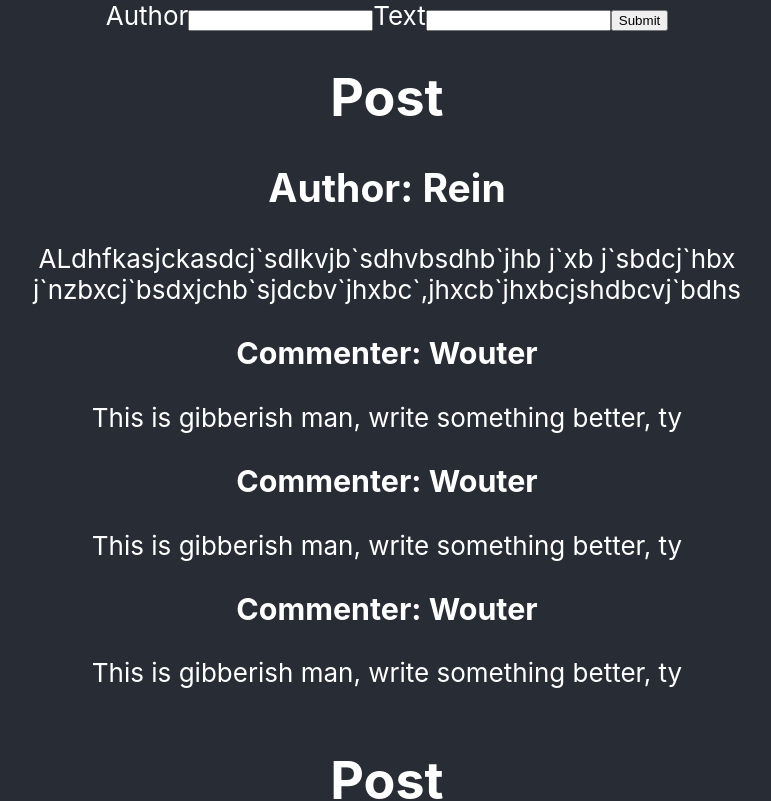
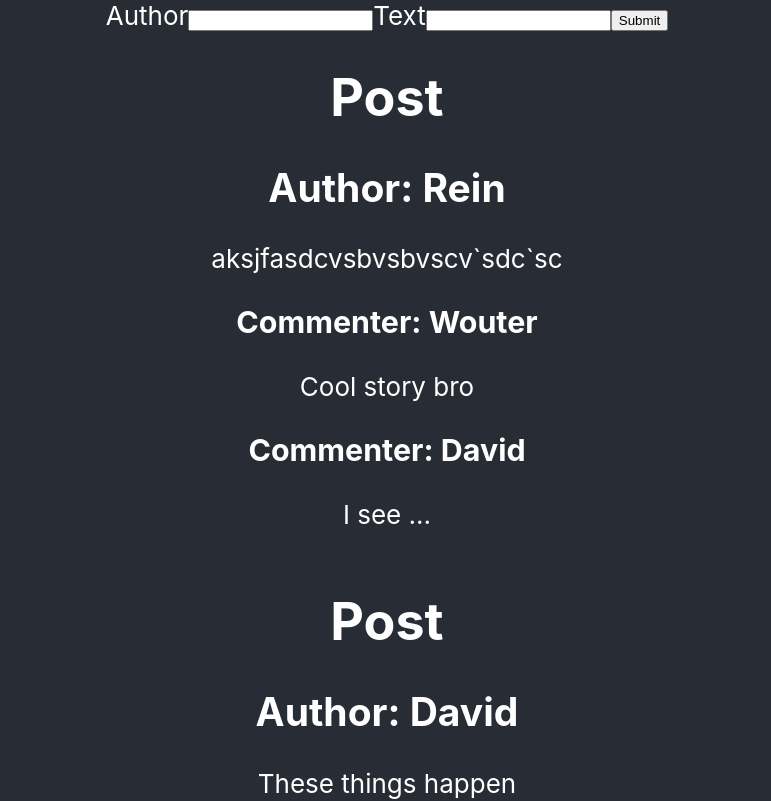
Before and after one commit to Reinoptland/posts, a React (Create React App) app: page / in a window 1280 px wide. Shown: the top 801 px of the page, without its empty margins (253-1024 px from the left). Built offline with nearby package versions, Linux system fonts and the light colour scheme.

Commit message:
Add states to App and Post, pass down as props

```diff
--- a/src/App.js
+++ b/src/App.js
@@ -1,19 +1,37 @@
-import React from "react";
-import logo from "./logo.svg";
+import React, { Component } from "react";
 import "./App.css";
 import Post from "./components/Post";
 import PostForm from "./components/PostForm";
 
-function App() {
+class App extends Component {
+  state = {
+    posts: [
+      { id: 1, author: "Rein", text: "aksjfasdcvsbvsbvscv`sdc`sc" },
+      { id: 2, author: "David", text: "These things happen" },
+      { id: 3, author: "Jeroen", text: "You do not have to make it on Jeroen" },
+      { id: 4, author: "Wouter", text: "7 Productivity hacks for Asana" }
+    ]
+  };
+
+  render() {
     return (
       <div className="App">
         <header className="App-header">
           <PostForm />
-        <Post />
-        <Post />
+          {this.state.posts.map(post => {
+            return (
+              <Post
+                key={post.id}
+                author={post.author}
+                text={post.text}
+                id={post.id}
+              />
+            );
+          })}
         </header>
       </div>
     );
   }
+}
 
 export default App;
--- a/src/components/Comment.js
+++ b/src/components/Comment.js
@@ -4,8 +4,8 @@ class Comment extends Component {
   render() {
     return (
       <div>
-        <h3>Commenter: Wouter</h3>
-        <p>This is gibberish man, write something better, ty</p>
+        <h3>Commenter: {this.props.commenter}</h3>
+        <p>{this.props.content}</p>
       </div>
     );
   }
--- a/src/components/Post.js
+++ b/src/components/Post.js
@@ -2,19 +2,29 @@ import React, { Component } from "react";
 import Comment from "./Comment";
 
 class Post extends Component {
+  state = {
+    comments: [
+      { id: 1, commenter: "Wouter", content: "Cool story bro" },
+      { id: 2, commenter: "David", content: "I see ... " }
+    ]
+  };
   render() {
     return (
       <div>
         <h1>Post</h1>
-        <h2>Author: Rein</h2>
-        <p>
-          ALdhfkasjckasdcj`sdlkvjb`sdhvbsdhb`jhb j`xb j`sbdcj`hbx
-          j`nzbxcj`bsdxjchb`sjdcbv`jhxbc`,jhxcb`jhxbcjshdbcvj`bdhs
-        </p>
+        <h2>Author: {this.props.author}</h2>
+        <p>{this.props.text}</p>
         <div>
-          <Comment />
-          <Comment />
-          <Comment />
+          {this.state.comments.map(comment => {
+            return (
+              <Comment
+                key={comment.id}
+                id={comment.id}
+                commenter={comment.commenter}
+                content={comment.content}
+              />
+            );
+          })}
         </div>
       </div>
     );
```
Also changed, not shown: 1 other file (tests, documents, lock files or other folders). Lines whose indentation alone changed are shown as unchanged.
